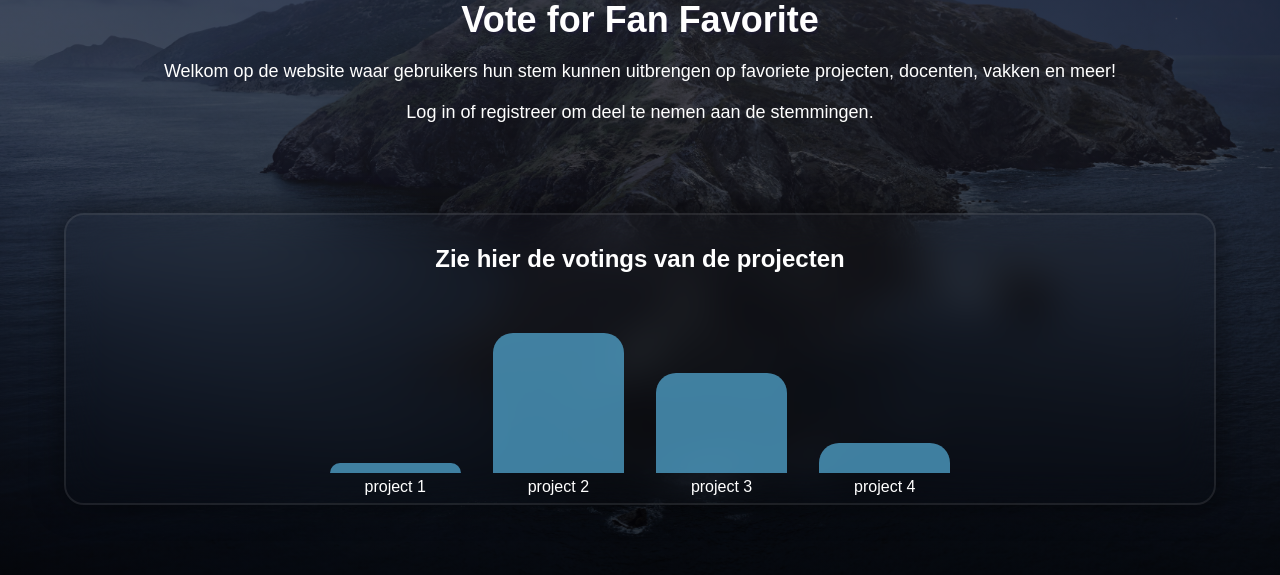
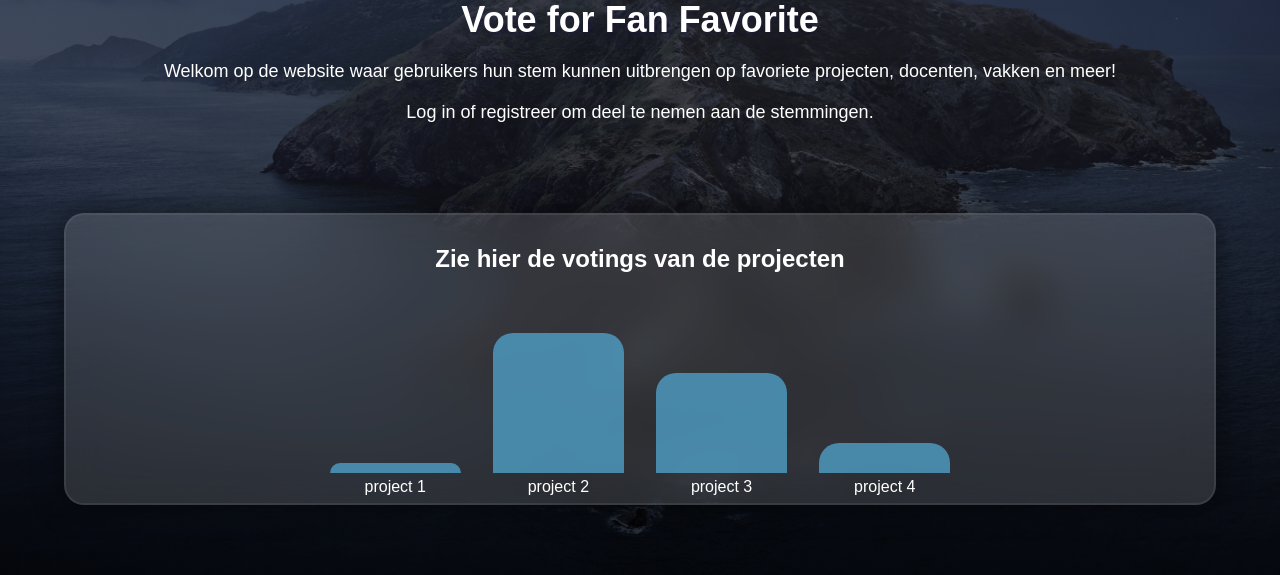
Before and after one commit to luclucyt/ChallageWeek, a PHP site: page /home.php in a window 1280 px wide. Shown: the part 175-750 px from the top of the page. Run offline with PHP 8.4, Linux system fonts and the light colour scheme.

Commit message:
1234
1234

```diff
--- a/css/home.css
+++ b/css/home.css
@@ -67,7 +67,8 @@
     flex: 1 1 400px;
     padding: 30px;
     margin: auto;
-	background: transparent;
+	  background: transparent;
+    background-color: rgba(255, 255, 255, 0.14);
     border: 2px solid rgba(128, 128, 128, 0.185);
     border-radius: 20px;
     backdrop-filter: blur(20px);
--- a/css/style.css
+++ b/css/style.css
@@ -83,6 +83,7 @@ body {
     color: white;
     padding: 20px;
     background: transparent;
+    background-color: rgba(255, 255, 255, 0.14);
     border: 2px solid rgba(128, 128, 128, 0.185);
     border-radius: 20px;
     backdrop-filter: blur(20px);
```
